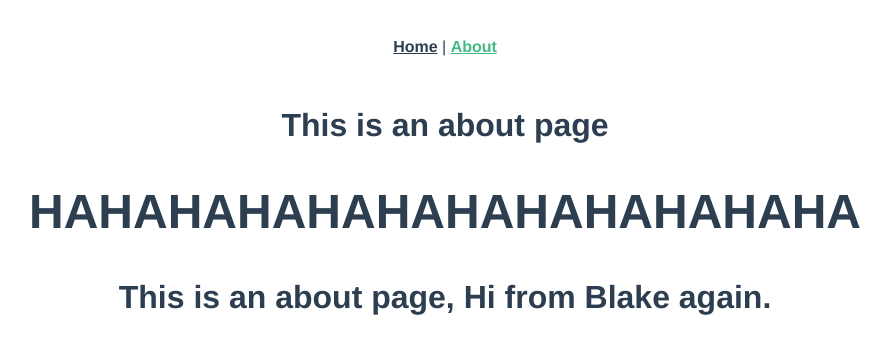
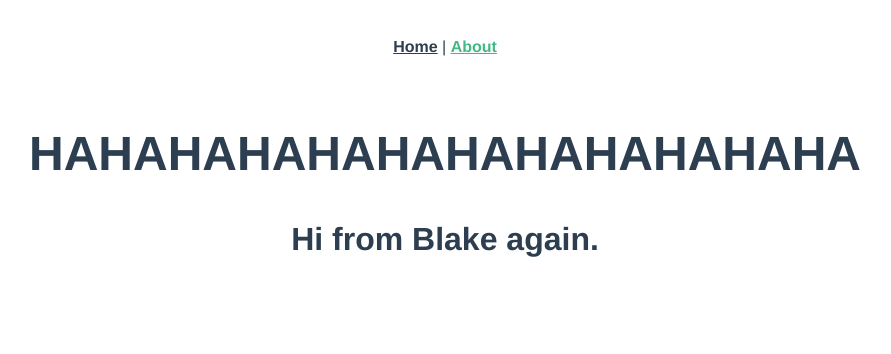
Before and after one commit to loops-i-did-it-again/student-portal-resume-app, a Vue app: page /about in a window 1280 px wide. Shown: the top 354 px of the page, without its empty margins (195-1086 px from the left). Built offline with nearby package versions, Linux system fonts and the light colour scheme.

Commit message:
Updates home and about views

```diff
--- a/src/views/About.vue
+++ b/src/views/About.vue
@@ -1,8 +1,8 @@
 <template>
   <div class="about">
-    <h1>This is an about page
+    <h1>
       <h2>HAHAHAHAHAHAHAHAHAHAHAHA</h2>
+      Hi from Blake again.
     </h1>
-    <h1>This is an about page, Hi from Blake again.</h1>
   </div>
 </template>
--- a/src/views/Home.vue
+++ b/src/views/Home.vue
@@ -1,7 +1,7 @@
 <template>
   <div class="home">
     <img alt="Vue logo" src="../assets/logo.png" />
-    <HelloWorld msg="Welcome to Your Vue.js App, and welcome Selden" />
+    <HelloWorld msg="Student Portal" />
   </div>
 </template>
 
```
